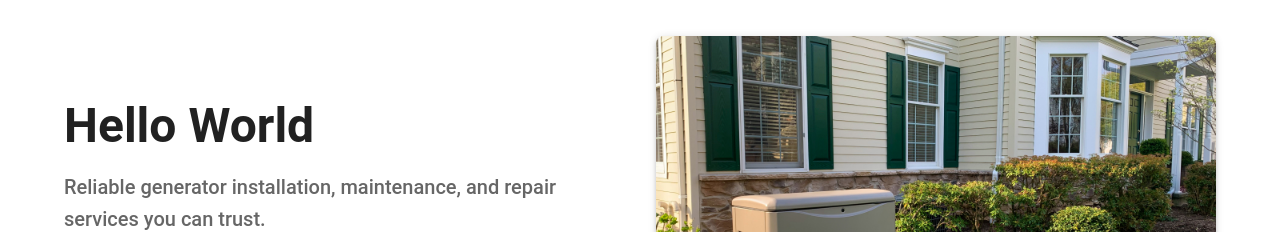
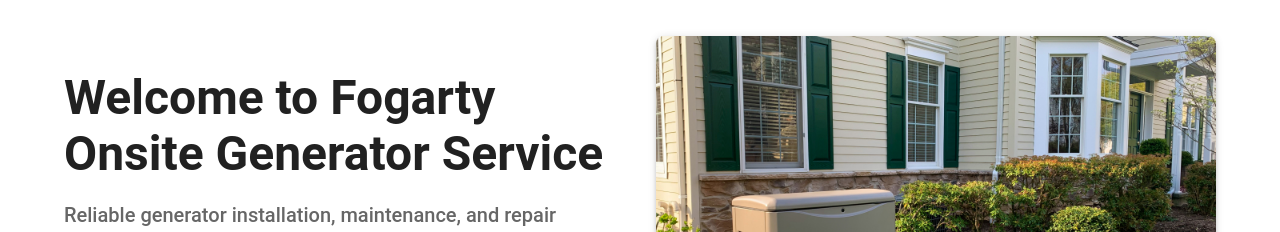
Before and after one commit to Cris4110/FogartyGeneratorServices, a React (Vite) app: page / in a window 1280 px wide. Shown: the part 184-416 px from the top of the page. Built offline with nearby package versions, Linux system fonts and the light colour scheme; no server answers.

Commit message:
Update Homepage.tsx

```diff
--- a/src/pages/public/Homepage.tsx
+++ b/src/pages/public/Homepage.tsx
@@ -16,7 +16,7 @@ function Homepage() {
         <Grid container spacing={4} alignItems="center">
           <Grid size={{ xs: 12, md: 6}}>
             <Typography variant="h3" fontWeight={700} gutterBottom>
-              Hello World
+              Welcome to Fogarty Onsite Generator Service
             </Typography>
             <Typography variant="h6" color="text.secondary">
               Reliable generator installation, maintenance, and repair services you can trust.
```
